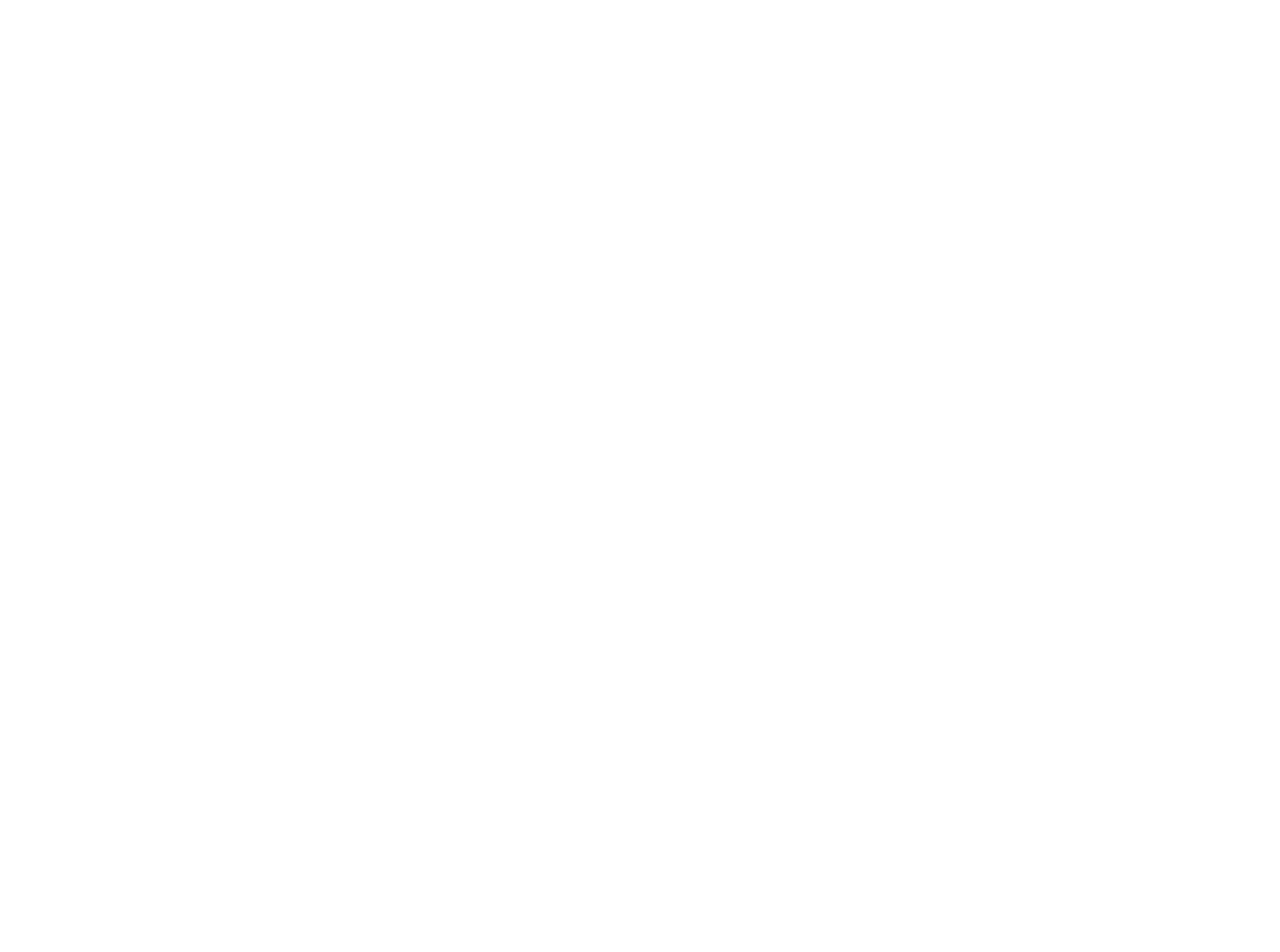
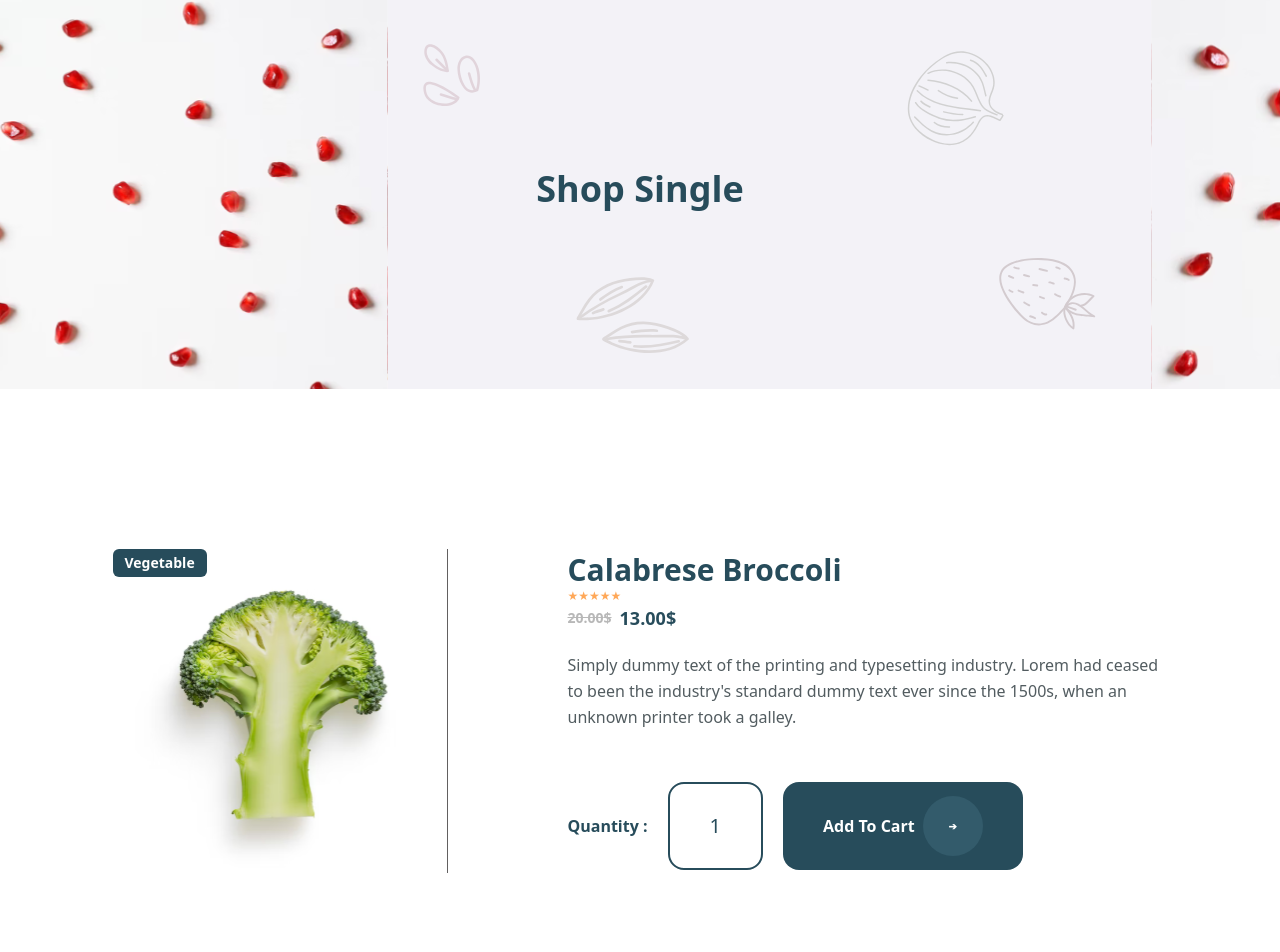
Before and after one commit to akiosmonov/ogranic-ts, a React (Vite) app: page /shopSingle/1 in a window 1280 px wide. Before the commit this address had no page. Shown: the part 115-1067 px from the top of the page. Before the commit the page ends 800 px from the top, so only its background shows below. Built offline with nearby package versions, Linux system fonts and the light colour scheme.

Commit message:
shop-single

```diff
--- a/src/App.tsx
+++ b/src/App.tsx
@@ -3,6 +3,7 @@
 import { MainLayout } from "./components/common/layouts/MainLayouts";
 import About from "./components/common/sections/About/About";
 import Shop from "./components/common/sections/shop/Shop";
+import ShopSingle from "./components/common/sections/ShopSingle/ShopSingle";
 
 function App() {
   let routes = [
@@ -20,15 +21,20 @@
     {
       name: "shop",
       path: "/shop",
-      element: <Shop />
-    }
+      element: <Shop />,
+    },
+    {
+      name: "shopSingle",
+      path: "/shopSingle/:ProductId",
+      element: <ShopSingle />,
+    },
   ];
   return (
     <BrowserRouter>
       <Routes>
-        <Route path="/" element={<MainLayout />}>
+        <Route path="" element={<MainLayout />}>
           {routes.map((item) => (
-            <Route key={item.name} {...item} />
+            <Route key={item.name} path={item.path} element={item.element} />
           ))}
         </Route>
       </Routes>
--- /dev/null
+++ b/src/components/common/sections/ShopSingle/ShopSingle.tsx
@@ -0,0 +1,80 @@
+import React, { useState } from "react";
+import { products } from "../../../../data/product";
+import { useParams } from "react-router-dom";
+
+const ShopSingle = () => {
+  const [count, setCount] = useState(1);
+  const { ProductId } = useParams();
+  const filteredProduct = products.filter(
+    (item) => item.id === Number(ProductId),
+  );
+  console.log(filteredProduct);
+
+  return (
+    <section className="bg-white">
+      <div
+        className="h-100 flex items-center justify-center"
+        style={{
+          backgroundImage: `url("/Banner Image.svg")`,
+          backgroundRepeat: "no-repeat",
+          backgroundSize: "cover",
+          backgroundPosition: "center",
+        }}
+      >
+        <h5 className="text-brand-dark text-4xl font-bold text-center">
+          Shop Single
+        </h5>
+      </div>
+      <div className="container mx-auto mt-40 px-4">
+        {filteredProduct.map((item) => (
+          <div
+            key={item.id}
+            className="flex gap-30 justify-center items-center"
+          >
+            <div className="bg-[#333131]">
+              <span className="absolute bg-brand-dark text-white px-3 py-1 rounded-md text-sm font-semibold">
+                {item.cat}
+              </span>
+              <img src={item.img} alt="" />
+            </div>
+            <div className="flex flex-col gap-5 max-w-150">
+              <div className="flex gap flex-col">
+                <h1 className="text-brand-dark text-3xl font-bold">
+                  {item.name}
+                </h1>
+                <div className="flex text-[#FFA858] text-xs">{"★★★★★"}</div>
+                <div className="flex items-center gap-2">
+                  <span className="text-[#B8B8B8] line-through text-sm font-bold ">
+                    {item.oldPrice}$
+                  </span>
+                  <span className=" text-brand-dark font-bold text-lg ">
+                    {item.price}$
+                  </span>
+                </div>
+              </div>
+              <p className="text-[#525C60] font-light mb-8 leading-relaxed">
+                Simply dummy text of the printing and typesetting industry.
+                Lorem had ceased to been the industry's standard dummy text ever
+                since the 1500s, when an unknown printer took a galley.
+              </p>
+              <div className="flex items-center gap-5 ">
+                <h4 className="text-brand-dark font-bold">Quantity :</h4>
+                <h5 className=" text-xl text-brand-dark rounded-2xl border-2 border-brand-dark py-7 px-10">
+                  {count}
+                </h5>
+                <button className=" bg-brand-dark hover:scale-110 will-change-transform  text-white px-10 py-3.5 rounded-2xl font-bold flex items-center gap-2 hover:bg-opacity-90 transition-all">
+                  Add To Cart
+                  <div className="bg-[#335B6B] hover:scale-105 cursor-pointer rounded-full w-15 h-15 flex items-center justify-center text-[10px]">
+                    ➔
+                  </div>
+                </button>
+              </div>
+            </div>
+          </div>
+        ))}
+      </div>
+    </section>
+  );
+};
+
+export default ShopSingle;
--- /dev/null
+++ b/src/components/common/sections/ShopSingle/index.ts
@@ -0,0 +1 @@
+export * from './ShopSingle'
--- a/src/components/common/sections/shop/Shop.tsx
+++ b/src/components/common/sections/shop/Shop.tsx
@@ -1,71 +1,8 @@
 import React from "react";
 import Newletter from "../Newletter";
-const products = [
-  {
-    id: 1,
-    cat: "Vegetable",
-    name: "Calabrese Broccoli",
-    oldPrice: "20.00",
-    price: "13.00",
-    img: "/Photo.svg",
-  },
-  {
-    id: 2,
-    cat: "Fresh",
-    name: "Fresh Banana Fruits",
-    oldPrice: "20.00",
-    price: "14.00",
-    img: "/Photo (1).svg",
-  },
-  {
-    id: 3,
-    cat: "Millets",
-    name: "White Hazelnut",
-    oldPrice: "20.00",
-    price: "12.00",
-    img: "/Photo (2).svg",
-  },
-  {
-    id: 4,
-    cat: "Vegetable",
-    name: "Vegan Red Tomato",
-    oldPrice: "20.00",
-    price: "17.00",
-    img: "/Photo (3).svg",
-  },
-  {
-    id: 5,
-    cat: "Health",
-    name: "Mung Bean",
-    oldPrice: "20.00",
-    price: "11.00",
-    img: "/Photo (1).svg",
-  },
-  {
-    id: 6,
-    cat: "Nuts",
-    name: "Brown Hazelnut",
-    oldPrice: "20.00",
-    price: "12.00",
-    img: "/Photo (2).svg",
-  },
-  {
-    id: 7,
-    cat: "Fresh",
-    name: "Eggs",
-    oldPrice: "20.00",
-    price: "17.00",
-    img: "/Photo (3).svg",
-  },
-  {
-    id: 8,
-    cat: "Fresh",
-    name: "Zelery",
-    oldPrice: "20.00",
-    price: "11.00",
-    img: "/Photo.svg",
-  },
-];
+import { Link } from "react-router-dom";
+import { products } from "../../../../data/product";
+
 
 const Shop = () => {
   return (
@@ -94,17 +31,19 @@
                 <span className=" absolute top-6 left-6 bg-brand-dark text-white px-3 py-1 rounded-md text-sm font-semibold">
                   {item.cat}
                 </span>
+                <Link to={`/shopSingle/${item.id}`}>
                   <div className="h-64 flex items-center justify-center mb-4">
                     <img
                       src={item.img}
                       alt=""
-                    className="max-h-full object-contain group-hover:scale-105 transition-transform"
+                      className="max-h-full object-contain  transition-transform"
                     />
                   </div>
 
                   <h3 className="text-brand-dark text-xl font-bold mb-3">
                     {item.name}
                   </h3>
+                </Link>
 
                 <div className="flex justify-between items-center border-t border-[#E0E0E0] pt-3">
                   <div className="flex gap-2 items-center">
--- /dev/null
+++ b/src/data/product.ts
@@ -0,0 +1,20 @@
+export interface Product {
+  id: number;
+  cat: string;
+  name: string;
+  price: string;
+  oldPrice: string;
+  img: string;
+  description?: string;
+}
+
+export const products: Product[] = [
+  { id: 1, cat: "Vegetable", name: "Calabrese Broccoli", oldPrice: "20.00", price: "13.00", img: "/Photo.svg" },
+  { id: 2, cat: "Fresh", name: "Fresh Banana Fruits", oldPrice: "20.00", price: "14.00", img: "/Photo (1).svg" },
+  { id: 3, cat: "Millets", name: "White Hazelnut", oldPrice: "20.00", price: "12.00", img: "/Photo (2).svg" },
+  { id: 4, cat: "Vegetable", name: "Vegan Red Tomato", oldPrice: "20.00", price: "17.00", img: "/Photo (3).svg" },
+  { id: 5, cat: "Health", name: "Mung Bean", oldPrice: "20.00", price: "11.00", img: "/Photo (1).svg" },
+  { id: 6, cat: "Nuts", name: "Brown Hazelnut", oldPrice: "20.00", price: "12.00", img: "/Photo (2).svg" },
+  { id: 7, cat: "Fresh", name: "Eggs", oldPrice: "20.00", price: "17.00", img: "/Photo (3).svg" },
+  { id: 8, cat: "Fresh", name: "Zelery", oldPrice: "20.00", price: "11.00", img: "/Photo.svg" },
+];
```
Also changed, not shown: public/Banner Image.svg (added), src/components/common/sections/ShopSingle/ShopSingle.module.scss (added). Lines whose indentation alone changed are shown as unchanged.
